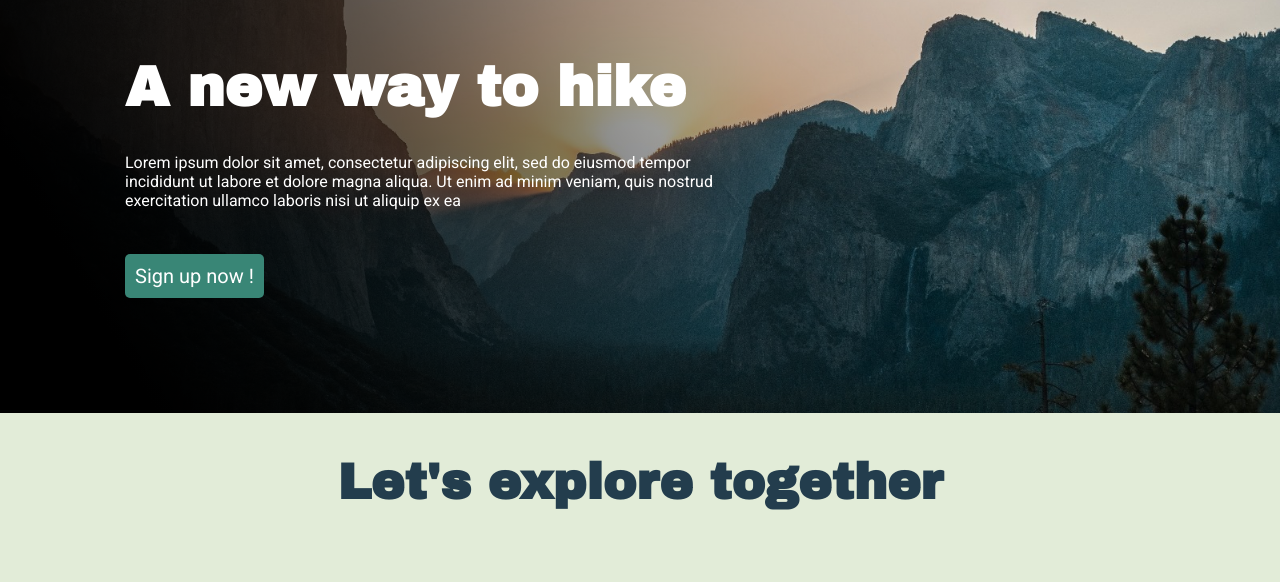
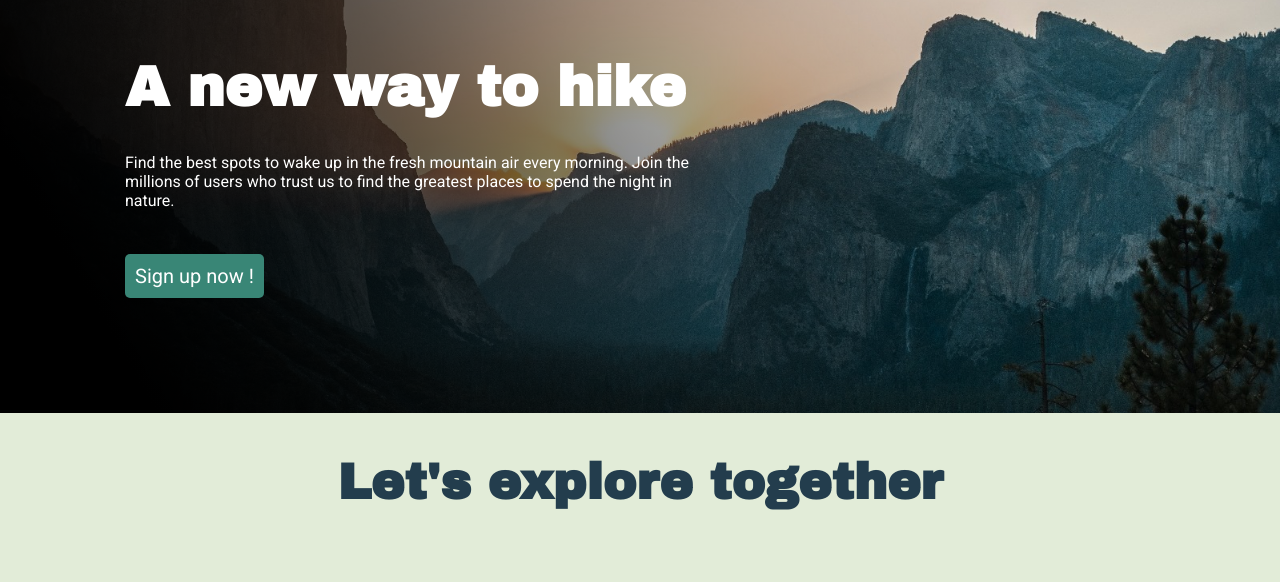
Before and after one commit to GaulthierRemusat/Peak-Mornings, a plain HTML site: page index.html in a window 1280 px wide. Shown: the part 138-720 px from the top of the page. Drawn offline with Linux system fonts and the light colour scheme; a web font is replaced by a local one.

Commit message:
Update index.html

```diff
--- a/index.html
+++ b/index.html
@@ -42,7 +42,7 @@
 <div class="banner">
     <div class="container" id="in-banner">
      <h1 id="in-banner">A new way to hike</h1><br>
-        <p id="in-banner">Lorem ipsum dolor sit amet, consectetur adipiscing elit, sed do eiusmod tempor incididunt ut labore et dolore magna aliqua. Ut enim ad minim veniam, quis nostrud exercitation ullamco laboris nisi ut aliquip ex ea</p>
+        <p id="in-banner">Find the best spots to wake up in the fresh mountain air every morning. Join the millions of users who trust us to find the greatest places to spend the night in nature.</p>
         <br>
         <br>
 
```
